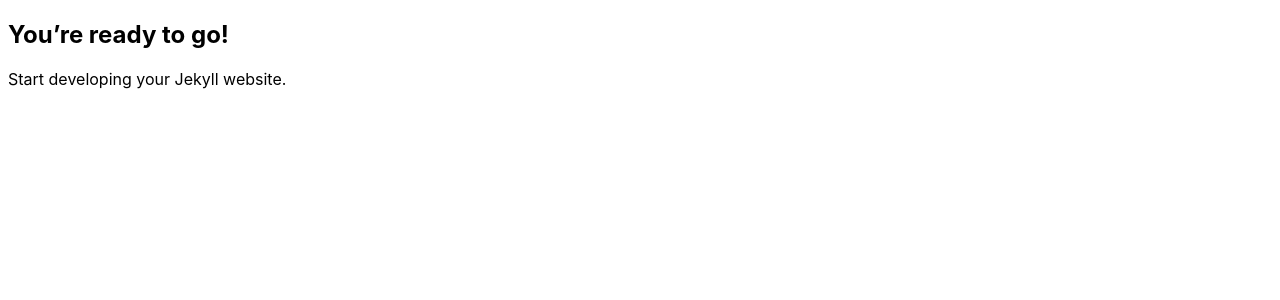
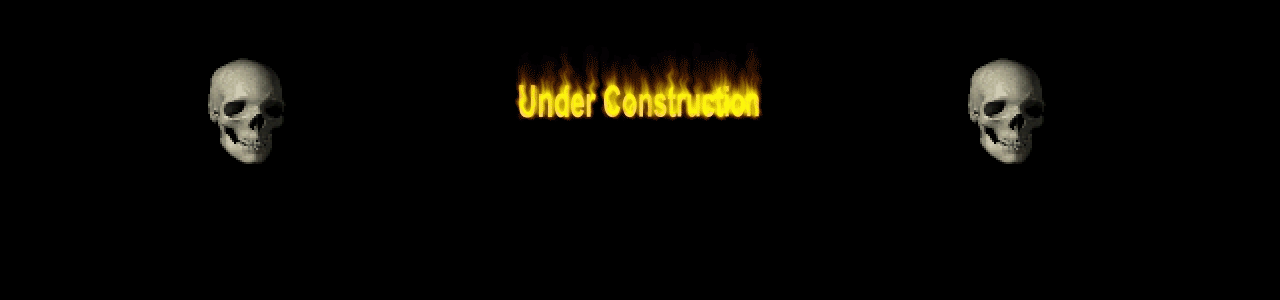
Before and after one commit to rib3ye/nipponese.github.io, a Jekyll site: the page built from index.html, in a window 1280 px wide. Shown: the top 300 px of the page. Built offline with Jekyll 4.4.1, drawn with Linux system fonts in a browser that asks for light colours.

Commit message:
So scary

```diff
--- a/_config.yml
+++ b/_config.yml
@@ -1,3 +1,3 @@
-url: "" # the base hostname & protocol for your site, e.g. http://example.com
+url: "https://noahtsutsui.com" # the base hostname & protocol for your site, e.g. http://example.com
 baseurl: "" # the subpath of your site, e.g. /blog
-title: "" # the name of your site, e.g. ACME Corp.
+title: "Noah Tsutsui" # the name of your site, e.g. ACME Corp.
--- a/_sass/main.scss
+++ b/_sass/main.scss
@@ -1,4 +1,4 @@
-$backgroundColor: #ffffff;
+$backgroundColor: #000000;
 $bodyColor: #000000;
 $bodyFont: -apple-system,BlinkMacSystemFont,"Segoe UI",Helvetica,Arial,sans-serif,"Apple Color Emoji","Segoe UI Emoji","Segoe UI Symbol";
 
--- /dev/null
+++ b/index.html
@@ -0,0 +1,9 @@
+---
+layout: default
+title: "W3lc0m3 2 my p4g3"
+---
+<div style="display: grid; grid-template-columns: auto auto auto; justify-content: space-evenly; margin: auto">
+    <img src="assets/images/skully.gif" alt="Skull">
+    <img src="assets/images/under_construction.gif" alt="Under Constructions">
+    <img src="assets/images/skully.gif" alt="Skull">
+</div>
--- a/index.md
+++ /dev/null
@@ -1,8 +0,0 @@
----
-layout: default
-title: "Happy Jekylling!"
----
-
-## You're ready to go!
-
-Start developing your Jekyll website.
```
Also changed, not shown: assets/images/skully.gif (added), assets/images/under_construction.gif (added), 2 other files.
